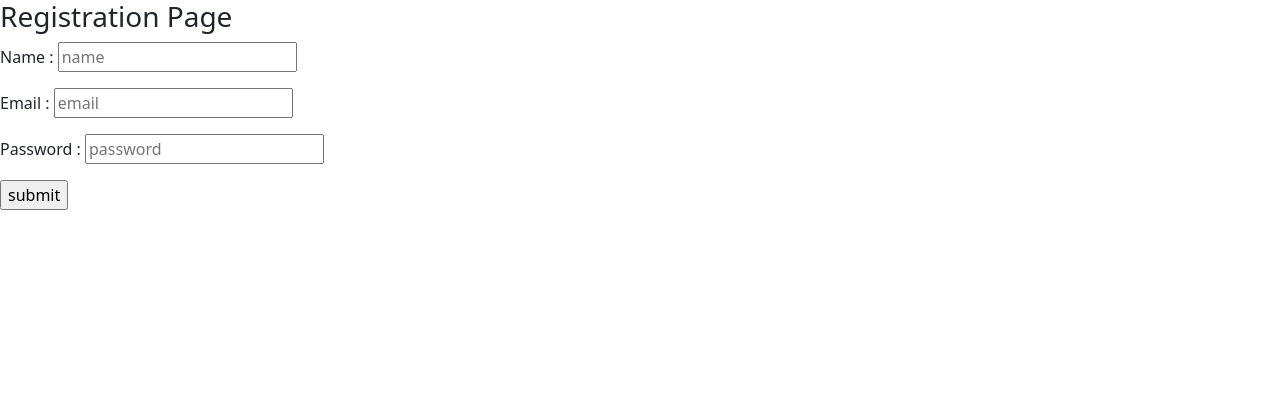
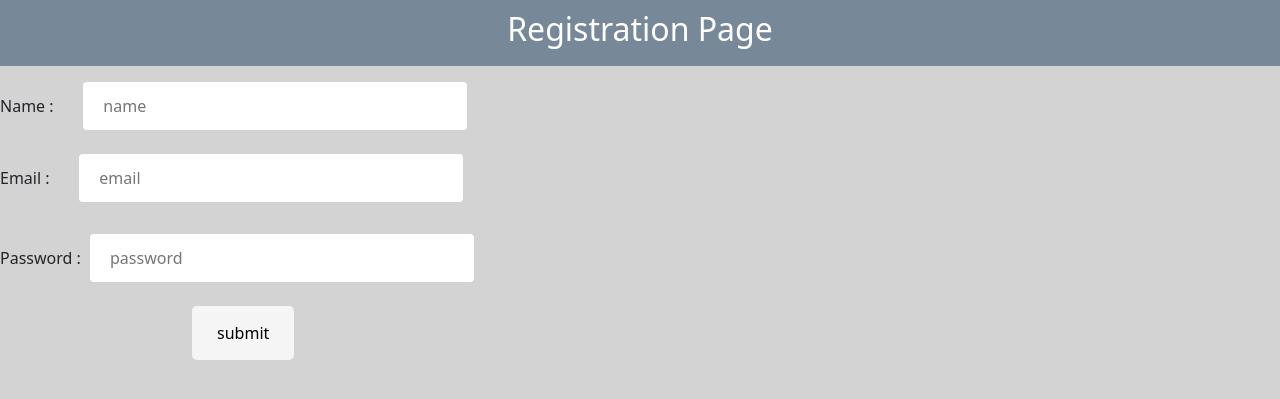
Before and after one commit to swapnacv21/Django, a Django app: page /register in a window 1280 px wide. Shown: the top 399 px of the page. Run offline with Django 5.2, Linux system fonts and the light colour scheme.

Commit message:
e_shop project

```diff
--- a/eshop_project/e_app/urls.py
+++ b/eshop_project/e_app/urls.py
@@ -22,5 +22,5 @@ urlpatterns=[
 
 
     #------------------------------------------user-------------------------------------
-    path('register',views.register)
+    path('register',views.register),
 ]
--- a/eshop_project/templates/user/register.html
+++ b/eshop_project/templates/user/register.html
@@ -6,9 +6,60 @@
     <title>Document</title>
     <link href="https://cdn.jsdelivr.net/npm/bootstrap@5.3.3/dist/css/bootstrap.min.css" rel="stylesheet">
     <script src="https://cdn.jsdelivr.net/npm/bootstrap@5.3.3/dist/js/bootstrap.bundle.min.js"></script>
+    <style>
+        body{
+            background-color:lightgray;
+        }
+        input[type=text],select{
+            width:30%;
+            padding: 12px 20px;
+            margin: 0 2%;
+            display: inline-block;
+            border:none;
+            border-radius: 4px;
+            box-sizing: border-box;
+        }
+        input[type=email],select{
+            width:30%;
+            padding: 12px 20px;
+            margin: 8px 0;
+            margin-left: 2%;
+            display: inline-block;
+            border:none;
+            border-radius: 4px;
+            box-sizing: border-box;
+        }
+        input[type=password],select{
+            width:30%;
+            padding: 12px 20px;
+            margin: 8px 0;
+            margin-left: 5px;
+            display: inline-block;
+            border:none;
+            border-radius: 4px;
+            box-sizing: border-box;
+        }
+        input[type=submit],select{
+            width: 8%;
+            background-color: whitesmoke;
+            padding: 15px 5px;
+            border: none;
+            border-radius: 5px;
+            margin-left: 15%;
+
+        }
+        input[type=submit]:hover{
+            background-color: gray;
+            color: white;
+        }
+    </style>
 </head>
 <body>
-    <h3>Registration Page</h3>
+    <div style="background-color:lightslategrey ;padding: 10px;">
+        <h2 style="text-align: center;color: white;"> Registration Page</h2>
+
+    </div>
+
 
 
     {% if messages %}
@@ -26,7 +77,7 @@
 
 
 
-    <form action="" method="post">
+    <form action="" method="post" class="mt-3">
         {% csrf_token %}
        <p> Name : <input type="text" name="name" id="" placeholder="name"></p>
        <p>Email : <input type="email" name="email" id="" placeholder="email"></p>
```
Also changed, not shown: eshop_project/e_app/models.py (+7 -0 lines), eshop_project/e_app/views.py (+18 -0 lines), eshop_project/templates/login.html (+4 -3 lines), eshop_project/templates/user/cart_display.html (added, +11 -0 lines), eshop_project/templates/user/view_booking.html (added, +30 -0 lines), eshop_project/templates/user/view_product.html (added, +11 -0 lines), eshop_project/db.sqlite3, eshop_project/media/boots.webp (added), eshop_project/media/hoodies.avif (added).
